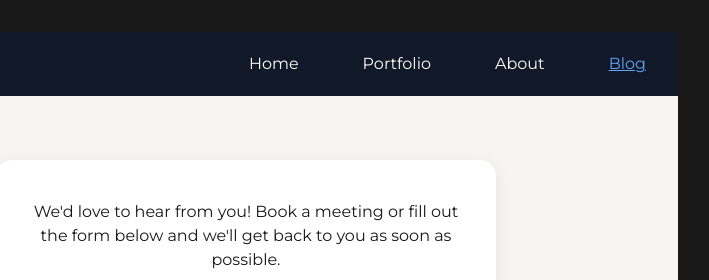
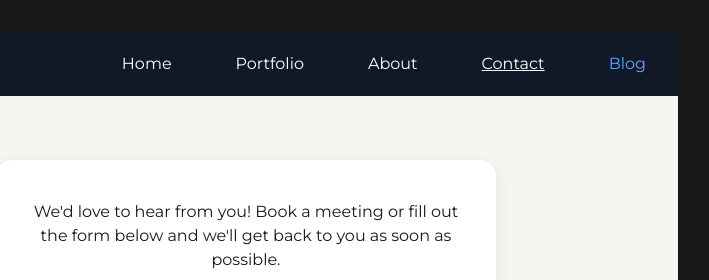
Before and after one commit to dealrevive/tree, a plain HTML site: page contact.html in a window 1280 px wide. Shown: the top 280 px of the page, 394-1103 px from the left. Drawn offline with nearby package versions, Linux system fonts and the light colour scheme.

Commit message:
Update contact.html

```diff
--- a/contact.html
+++ b/contact.html
@@ -29,7 +29,8 @@
     <li><a href="index.html" class="block px-4 py-2 hover:text-blue-400">Home</a></li>
     <li><a href="portfolio.html" class="block px-4 py-2 hover:text-blue-400">Portfolio</a></li>
     <li><a href="about.html" class="block px-4 py-2 hover:text-blue-400">About</a></li>
-       <li><a href="blog.html" class="block px-4 py-2 text-blue-400 underline">Blog</a></li>
+    <li><a href="contact.html" class="block px-4 py-2 underline hover:text-blue-400">Contact</a></li>
+    <li><a href="blog.html" class="block px-4 py-2 text-blue-400 ">Blog</a></li>
   </ul>
 </nav>
 <script>
```
